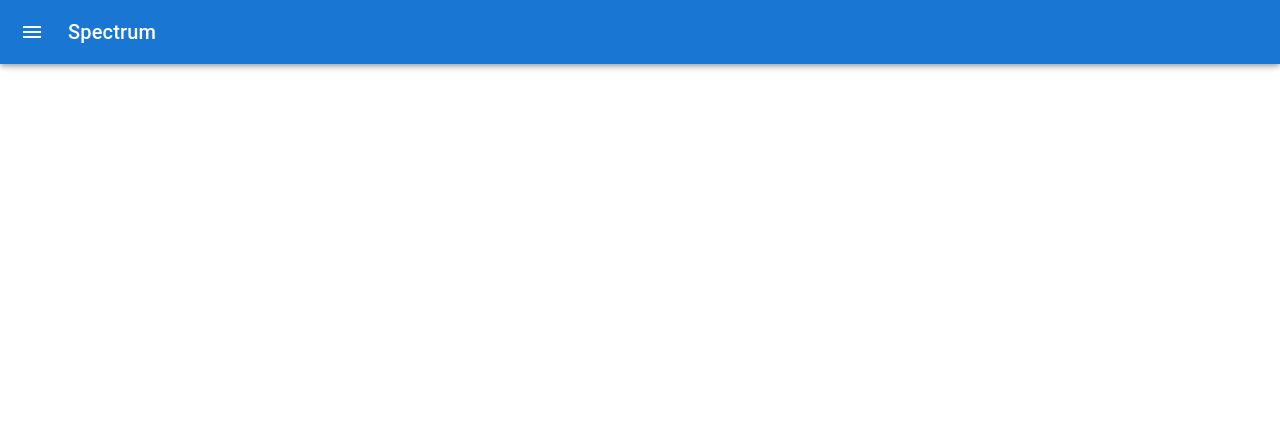
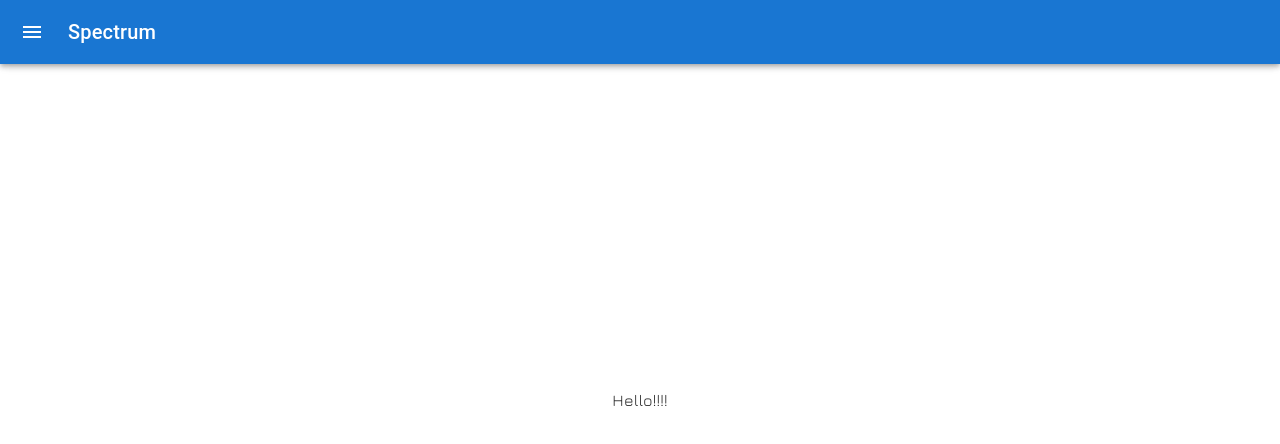
Before and after one commit to Patel-N/SpectrumApp, a React (Create React App) app in the folder client/: page /user in a window 1280 px wide. Before the commit this address had no page. Shown: the top 444 px of the page. Built offline with nearby package versions, Linux system fonts and the light colour scheme.

Commit message:
Create User page

```diff
--- a/client/src/App.js
+++ b/client/src/App.js
@@ -9,6 +9,7 @@ import Home from './components/Home/Home.js';
 import { ProSidebarProvider } from "react-pro-sidebar";
 import Optimize from './components/Optimize/Optimize'
 import Profiles from './components/Profiles/Profiles'
+import User from './components/User/User'
 
 
 const App =  () => {
@@ -25,6 +26,7 @@ const App =  () => {
                  <Route path="/" exact element={<Home/>}/>
                  <Route path="/optimize" exact element={<Optimize/>}/>
                  <Route path="/profiles" exact element={<Profiles/>}/>
+                 <Route path="/user" exact element={<User/>}/>
              </Routes>
         </Container>
      </BrowserRouter>
--- a/client/src/components/Navbar/Navbar.js
+++ b/client/src/components/Navbar/Navbar.js
@@ -19,6 +19,7 @@ import ListItemText from '@mui/material/ListItemText';
 import DashboardIcon from '@mui/icons-material/Dashboard';
 import DonutLargeIcon from '@mui/icons-material/DonutLarge';
 import GroupsIcon from '@mui/icons-material/Groups';
+import AccountCircleIcon from '@mui/icons-material/AccountCircle';
 import Home from '../Home/Home'
 import Optimize from '../Optimize/Optimize'
 import Profiles from '../Profiles/Profiles'
@@ -92,6 +93,9 @@ export default function PersistentDrawerLeft() {
     else if( index == 2){
         navigate("/profiles");
     }
+    else if( index == 3){
+      navigate("/user");
+  }
 
   }
 
@@ -121,6 +125,8 @@ export default function PersistentDrawerLeft() {
           <Typography variant="h6" noWrap component="div">
             Spectrum
           </Typography>
+          <div className="d-flex justify-content-end"></div>
+
         </Toolbar>
       </AppBar>
       <Drawer
@@ -168,7 +174,19 @@ export default function PersistentDrawerLeft() {
             </ListItem>
           ))}
         </List>
-
+        <Divider />
+        <List>
+          {['User'].map((text, index) => (
+            <ListItem key={text} disablePadding>
+              <ListItemButton>
+                <ListItemIcon onClick={() => handleClick('3')}>
+                <AccountCircleIcon></AccountCircleIcon>
+                </ListItemIcon>
+                <ListItemText primary={text} onClick={() => handleClick('3')}  />
+              </ListItemButton>
+            </ListItem>
+          ))}
+        </List>
       </Drawer>
 
     </Box>
--- /dev/null
+++ b/client/src/components/User/User.js
@@ -0,0 +1,24 @@
+import React from 'react';
+import {Grid} from  '@material-ui/core'
+
+
+const User = () => {
+
+    return (
+        <Grid
+            container
+            spacing={0}
+            direction="column"
+            alignItems="center"
+            justify='center'
+            style={{minHeight: '100vh'}}
+            fontColor='red'>
+            Hello!!!!
+
+        </Grid>
+
+    )
+
+}
+
+export default User
```
Also changed, not shown: 1 other file (tests, documents, lock files or other folders).
